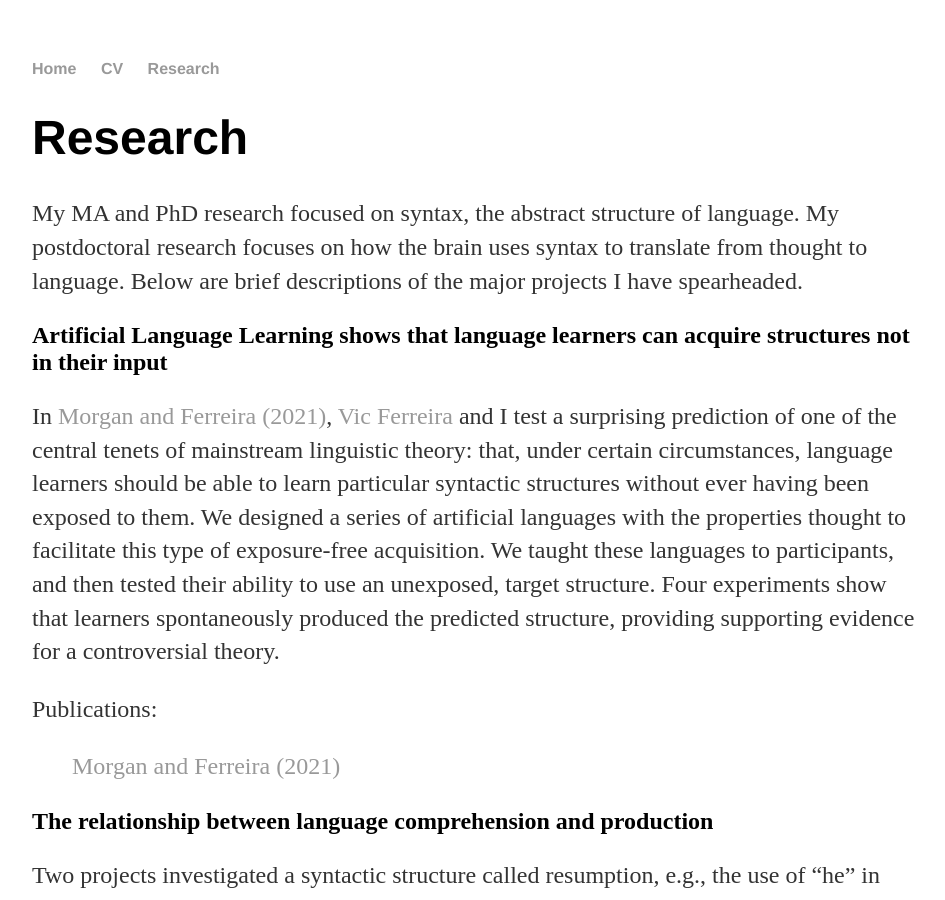
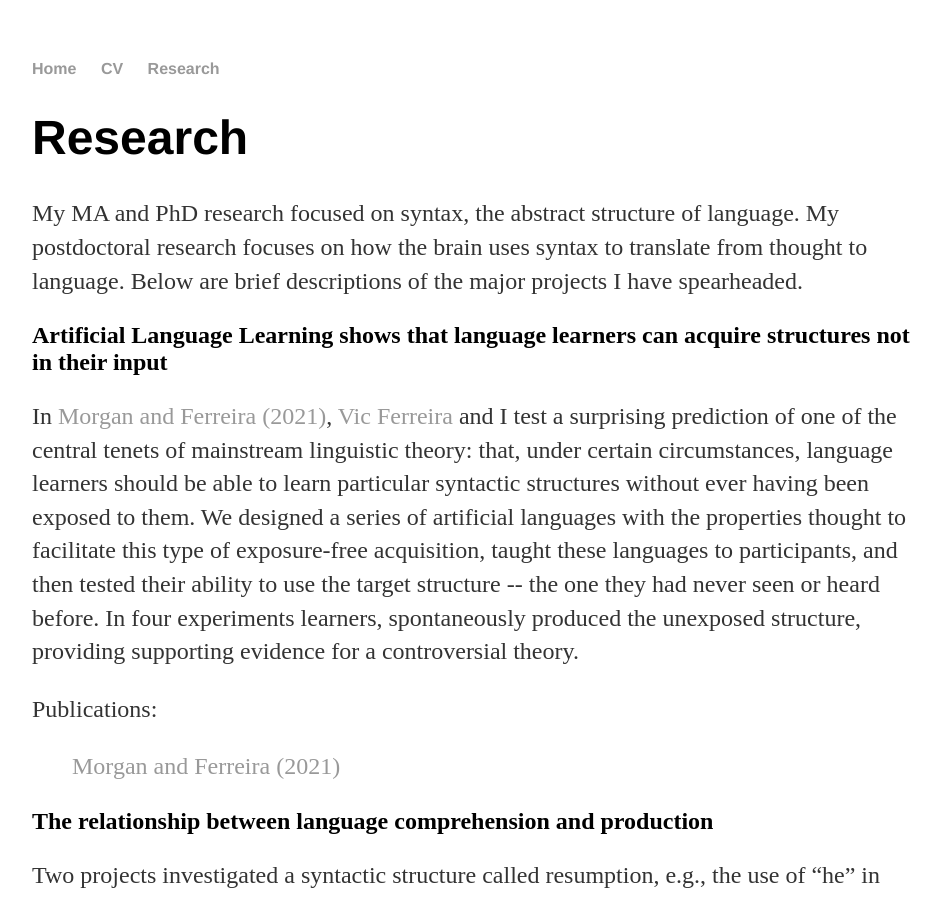
Before and after one commit to adam-milton-morgan/adam-milton-morgan.github.io, a Jekyll site: the page built from research/index.html, in a window 1280 px wide and 900 px high. Shown: the whole window, without its empty margins (160-1105 px from the left). Built offline with Jekyll 4.4.1, drawn with Linux system fonts in a browser that asks for light colours.

Commit message:
Update index.html

```diff
--- a/research/index.html
+++ b/research/index.html
@@ -12,9 +12,8 @@ title: Adam M. Morgan, Cognitive Neuroscientist
 	<h2>Artificial Language Learning shows that language learners can acquire structures not in their input</h2>
 
 	<p>In <a href="https://doi.org/10.1080/20445911.2021.1928678" target="_blank">Morgan and Ferreira (2021)</a>, <a href="https://lpl.ucsd.edu/" target="_blank">Vic Ferreira</a> and I test a surprising prediction of one of the central tenets of mainstream linguistic theory: that, under certain circumstances, language learners should be able to learn particular syntactic structures without ever having been exposed to them.
-		We designed a series of artificial languages with the properties thought to facilitate this type of exposure-free acquisition.
-		We taught these languages to participants, and then tested their ability to use an unexposed, target structure.
-		Four experiments show that learners spontaneously produced the predicted structure, providing supporting evidence for a controversial theory.
+		We designed a series of artificial languages with the properties thought to facilitate this type of exposure-free acquisition, taught these languages to participants, and then tested their ability to use the target structure -- the one they had never seen or heard before.
+		In four experiments learners, spontaneously produced the unexposed structure, providing supporting evidence for a controversial theory.
 	</p>
 
 	<p>Publications:</p>
```
